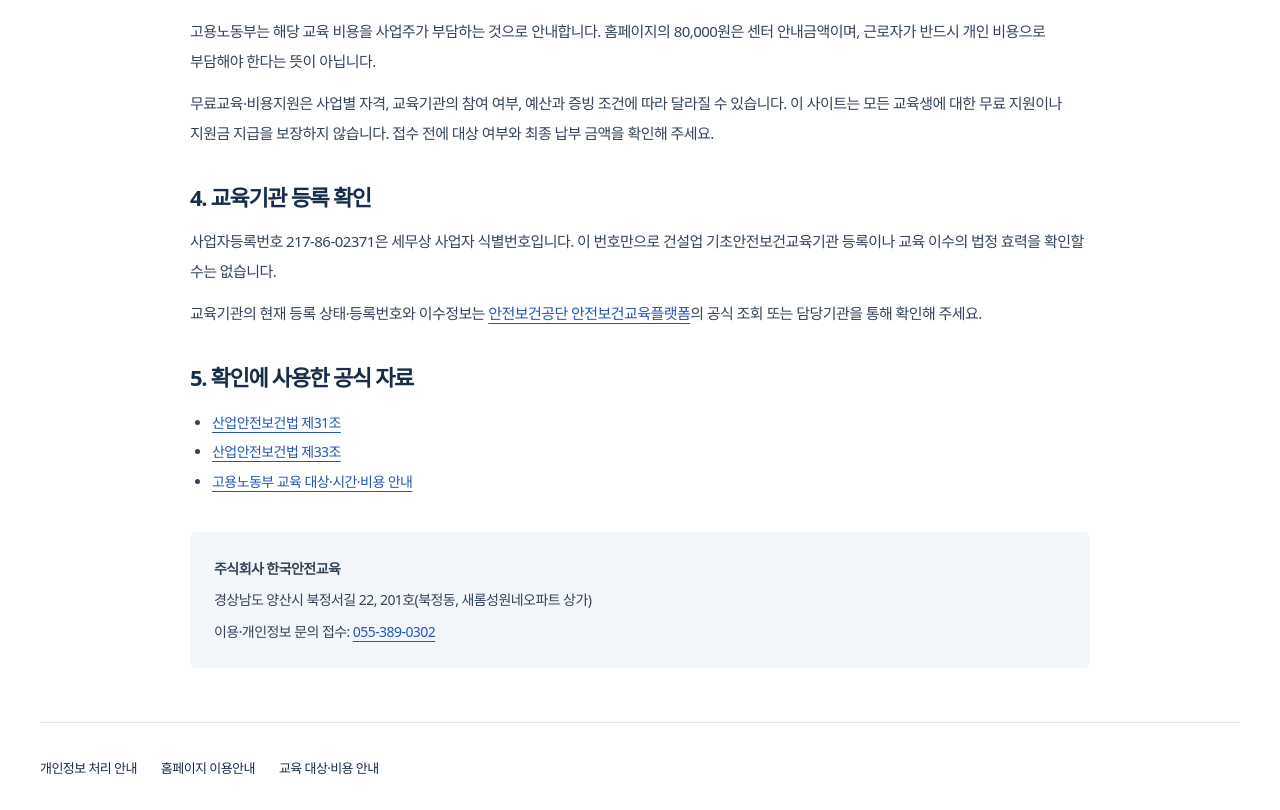
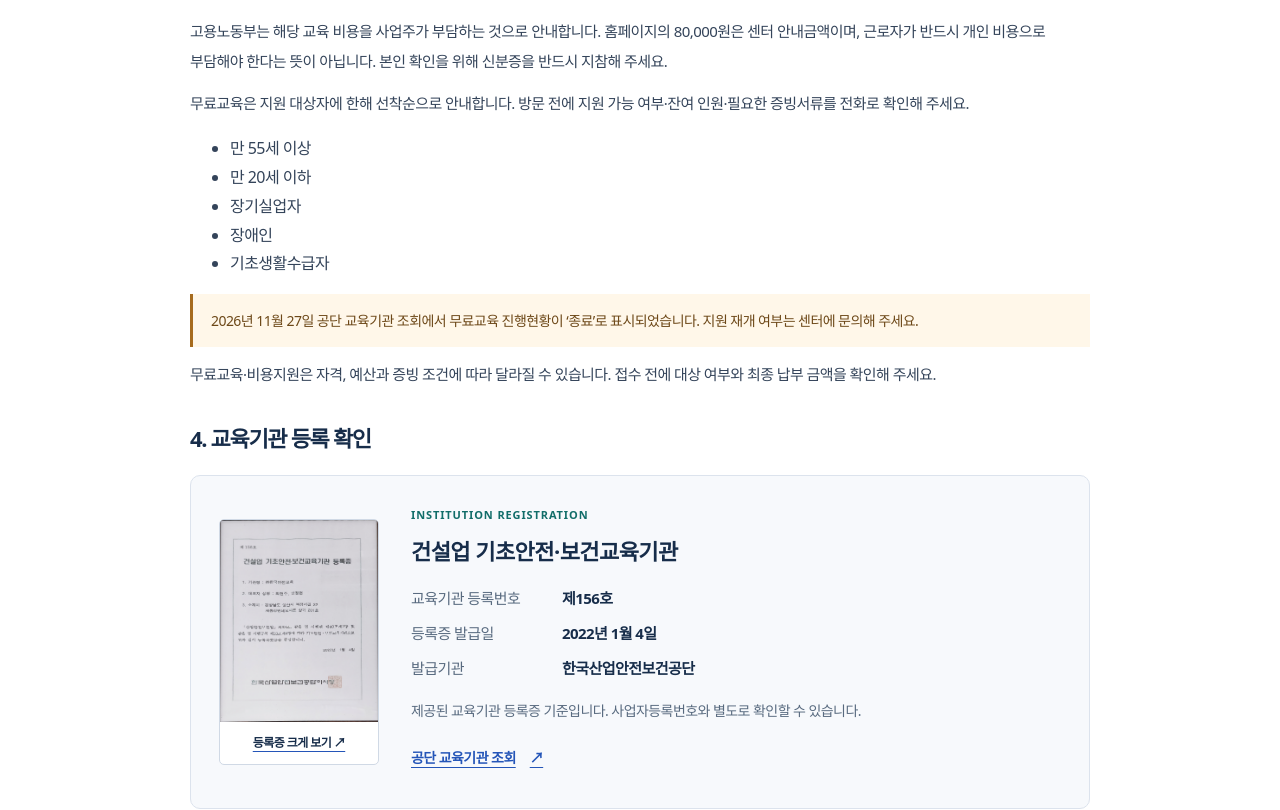
Before and after one commit to c7609chj8-dot/korea-safety-education, a Next.js app: page /education-guide in a window 1280 px wide. Shown: the part 722-1532 px from the top of the page. Built offline with nearby package versions, Linux system fonts and the light colour scheme; no server answers.

Commit message:
Add institution registration and visitor education guidance

```diff
--- a/app/education-guide/page.tsx
+++ b/app/education-guide/page.tsx
@@ -1,14 +1,17 @@
 import { LegalPage } from '../../components/legal-page';
 import { pageMetadata } from '../../lib/seo';
+import { educationInfo } from '../../lib/education-info';
+import { RegistrationEvidence } from '../../components/registration-evidence';
 
 export const metadata = pageMetadata({ title: '양산 건설업 기초안전보건교육 대상·비용 안내 | 한국안전교육', description: '건설 일용근로자 기초안전보건교육 대상, 기존 이수자의 예외, 4시간 교육과 사업주 비용 부담 원칙을 안내합니다. 양산 한국안전교육 문의 055-389-0302.', path: '/education-guide' });
 
 export default function EducationGuidePage() {
-  return <LegalPage title="교육 대상·비용 안내" description="건설업 기초안전보건교육의 대상과 비용 부담 원칙을 확인하세요.">
+  return <LegalPage title="교육 대상·비용 안내" description="건설업 기초안전보건교육의 대상, 준비물, 무료교육 지원과 기관 등록정보를 확인하세요." updatedAt="2026년 11월 27일">
     <section><h2>1. 교육 대상과 사업주의 의무</h2><p>산업안전보건법 제31조는 건설 일용근로자를 채용하는 사업주에게 기초안전보건교육 이수 의무를 부과합니다. 채용 전에 이미 해당 교육을 이수한 경우에는 같은 조의 예외가 적용됩니다.</p><p>모든 건설업 종사자에게 동일하게 새 교육이 필요하다고 단정하지 않습니다. 본인의 기존 이수 여부와 채용·업무 형태에 따른 적용은 사업주와 공식기관에 확인해 주세요.</p></section>
     <section><h2>2. 교육시간과 이수 확인</h2><p>건설업 기초안전보건교육은 총 4시간 과정으로 안내됩니다. 홈페이지의 일정 선택이나 이미지 열람은 실제 교육을 대체하지 않습니다. 출석·이수 및 이수증 확인은 해당 교육과정의 공식 절차에 따릅니다.</p></section>
-    <section><h2>3. 교육비와 지원 여부</h2><p>고용노동부는 해당 교육 비용을 사업주가 부담하는 것으로 안내합니다. 홈페이지의 80,000원은 센터 안내금액이며, 근로자가 반드시 개인 비용으로 부담해야 한다는 뜻이 아닙니다.</p><p>무료교육·비용지원은 사업별 자격, 교육기관의 참여 여부, 예산과 증빙 조건에 따라 달라질 수 있습니다. 이 사이트는 모든 교육생에 대한 무료 지원이나 지원금 지급을 보장하지 않습니다. 접수 전에 대상 여부와 최종 납부 금액을 확인해 주세요.</p></section>
-    <section><h2>4. 교육기관 등록 확인</h2><p>사업자등록번호 217-86-02371은 세무상 사업자 식별번호입니다. 이 번호만으로 건설업 기초안전보건교육기관 등록이나 교육 이수의 법정 효력을 확인할 수는 없습니다.</p><p>교육기관의 현재 등록 상태·등록번호와 이수정보는 <a href="https://edu.kosha.or.kr/" target="_blank" rel="noopener noreferrer">안전보건공단 안전보건교육플랫폼</a>의 공식 조회 또는 담당기관을 통해 확인해 주세요.</p></section>
-    <section><h2>5. 확인에 사용한 공식 자료</h2><ul className="policy-sources"><li><a href="https://www.law.go.kr/법령/산업안전보건법/제31조" target="_blank" rel="noopener noreferrer">산업안전보건법 제31조</a></li><li><a href="https://www.law.go.kr/법령/산업안전보건법/제33조" target="_blank" rel="noopener noreferrer">산업안전보건법 제33조</a></li><li><a href="https://1350.moel.go.kr/rtmview.do?id=1000270685" target="_blank" rel="noopener noreferrer">고용노동부 교육 대상·시간·비용 안내</a></li></ul></section>
+    <section><h2>3. 교육비·준비물과 무료교육</h2><p>고용노동부는 해당 교육 비용을 사업주가 부담하는 것으로 안내합니다. 홈페이지의 {educationInfo.fee}은 센터 안내금액이며, 근로자가 반드시 개인 비용으로 부담해야 한다는 뜻이 아닙니다. 본인 확인을 위해 신분증을 반드시 지참해 주세요.</p><p>{educationInfo.freeNotice}</p><ul>{educationInfo.freeTargets.map(target => <li key={target}>{target}</li>)}</ul><p className="free-status">{educationInfo.portalNotice}</p><p>무료교육·비용지원은 자격, 예산과 증빙 조건에 따라 달라질 수 있습니다. 접수 전에 대상 여부와 최종 납부 금액을 확인해 주세요.</p></section>
+    <section><h2>4. 교육기관 등록 확인</h2><RegistrationEvidence /><p>2026년 11월 27일 공단 교육기관 조회에서 기관명 (주)한국안전교육, 양산시 북정서길 22 주소 및 전화번호 055-389-0302가 일치하는 것을 확인했습니다. 현재 조회 내용과 교육일정은 <a href={educationInfo.registryUrl} target="_blank" rel="noopener noreferrer">공단 건설기초안전 교육포털</a>에서 ‘한국안전교육’을 검색해 확인할 수 있습니다.</p><p>사업자등록번호 217-86-02371은 세무상 사업자 식별번호이며 교육기관 등록번호 {educationInfo.registrationNumber}와 구분합니다.</p></section>
+    <section><h2>5. 주차 안내</h2><p>{educationInfo.parking}을 이용하실 수 있습니다.</p></section>
+    <section><h2>6. 확인에 사용한 공식 자료</h2><ul className="policy-sources"><li><a href="https://www.law.go.kr/법령/산업안전보건법/제31조" target="_blank" rel="noopener noreferrer">산업안전보건법 제31조</a></li><li><a href="https://www.law.go.kr/법령/산업안전보건법/제33조" target="_blank" rel="noopener noreferrer">산업안전보건법 제33조</a></li><li><a href="https://1350.moel.go.kr/rtmview.do?id=1000270685" target="_blank" rel="noopener noreferrer">고용노동부 교육 대상·시간·비용 안내</a></li></ul></section>
   </LegalPage>;
 }
--- a/app/globals.css
+++ b/app/globals.css
@@ -313,3 +313,30 @@ details[open] .faq-plus:after{transform:rotate(0)}
 @media(max-width:370px){.hero-photo.hero-slider{aspect-ratio:.94}.slider-caption{left:17px;right:17px;bottom:88px}.slider-caption h2{font-size:22px}.slider-caption p{font-size:13px}.slider-caption .photo-label{font-size:11px}.slider-controls{left:14px;right:14px;gap:4px}.slider-navigation{gap:3px}.slider-pagination button{width:20px}.slider-counter{top:15px;left:17px}}
 
 @media(max-width:370px){.hero-actions .button{font-size:13px;gap:6px;padding-inline:10px}}
+
+.free-education-panel{margin-top:28px;padding:30px;border:1px solid #cfdbeb;border-radius:10px;background:#fff;scroll-margin-top:100px}
+.free-education-panel h3{font-size:23px;margin:8px 0 12px}
+.free-education-panel p{line-height:1.8;color:var(--muted);font-size:15px}
+.free-targets{display:flex;flex-wrap:wrap;gap:10px;list-style:none;padding:0;margin:20px 0}
+.free-targets li{padding:8px 14px;border-radius:5px;background:#edf3fa;color:var(--ink);font-size:15px;font-weight:700}
+.free-status,.policy-page p.free-status{padding:14px 18px;border-left:3px solid #a66b1e;background:#fff7e9;color:#6d4818;line-height:1.8;font-size:14px}
+.free-preparation{margin-top:18px;display:grid;gap:5px}
+.free-preparation strong{color:var(--ink);margin-right:8px}
+.free-links{display:flex;flex-wrap:wrap;gap:12px 28px;margin-top:20px}
+.registration-evidence{display:grid;grid-template-columns:160px minmax(0,1fr);gap:32px;align-items:center;padding:28px;margin:28px 0;border:1px solid var(--line);border-radius:10px;background:#f7f9fc}
+.registration-thumbnail{display:block;overflow:hidden;border:1px solid #d0d9e5;background:#fff;border-radius:5px;text-align:center}
+.registration-thumbnail img{display:block;width:100%;height:auto}
+.registration-thumbnail span{display:block;padding:10px 4px;font-size:12px;color:var(--ink);font-weight:700}
+.registration-details h3{font-size:22px;margin:8px 0 16px}
+.registration-details dl{display:grid;gap:8px;margin:0}
+.registration-details dl>div{display:flex;flex-wrap:wrap;gap:4px 16px;font-size:15px}
+.registration-details dt{color:var(--muted);flex-basis:135px}
+.registration-details dd{margin:0;font-weight:700;color:var(--ink)}
+.registration-details>p:not(.eyebrow){font-size:14px;line-height:1.8;color:var(--muted);margin:16px 0 12px}
+.policy-page .registration-evidence{margin:20px 0}
+.policy-page .registration-details .eyebrow{font-size:11px;margin:0}
+.policy-page .registration-details>p:not(.eyebrow){font-size:14px}
+.footer-registration{font-size:13px;line-height:1.8;color:var(--muted);margin-top:14px}
+.footer-registration a{text-decoration:underline;text-underline-offset:3px}
+@media(max-width:800px){.free-education-panel{padding:22px 20px}.free-education-panel h3{font-size:21px}.free-links{flex-direction:column;align-items:flex-start}.free-targets{gap:8px}.free-targets li{padding:7px 10px;font-size:14px}.registration-evidence{gap:22px;padding:22px;grid-template-columns:120px minmax(0,1fr)}.registration-details h3{font-size:20px}.registration-details dl>div{font-size:14px}.registration-details dt{flex-basis:auto}.registration-details .eyebrow{font-size:10px}}
+@media(max-width:520px){.registration-evidence{grid-template-columns:1fr;gap:22px}.registration-thumbnail{width:150px}.registration-details h3{font-size:21px}.registration-details dl>div{gap:5px 12px}.registration-details dt{flex-basis:122px}.free-preparation strong{display:block}.free-status,.policy-page p.free-status{padding:12px 14px}}
--- /dev/null
+++ b/components/registration-evidence.tsx
@@ -0,0 +1,18 @@
+import Image from 'next/image';
+import { educationInfo } from '../lib/education-info';
+
+export function RegistrationEvidence() {
+  return <article className="registration-evidence" aria-labelledby="registration-title">
+    <a className="registration-thumbnail" href={educationInfo.registrationImage} target="_blank" rel="noopener noreferrer" aria-label="교육기관 등록증 크게 보기 (새 창)">
+      <Image src={educationInfo.registrationImage} alt="한국안전교육 건설업 기초안전·보건교육기관 등록증 제156호" width={1464} height={1876} sizes="160px" />
+      <span>등록증 크게 보기 ↗</span>
+    </a>
+    <div className="registration-details">
+      <p className="eyebrow">INSTITUTION REGISTRATION</p>
+      <h3 id="registration-title">건설업 기초안전·보건교육기관</h3>
+      <dl><div><dt>교육기관 등록번호</dt><dd>{educationInfo.registrationNumber}</dd></div><div><dt>등록증 발급일</dt><dd>{educationInfo.registrationDate}</dd></div><div><dt>발급기관</dt><dd>{educationInfo.registrationIssuer}</dd></div></dl>
+      <p>제공된 교육기관 등록증 기준입니다. 사업자등록번호와 별도로 확인할 수 있습니다.</p>
+      <a className="text-link" href={educationInfo.registryUrl} target="_blank" rel="noopener noreferrer">공단 교육기관 조회 <span aria-hidden="true">↗</span></a>
+    </div>
+  </article>;
+}
--- a/lib/company.ts
+++ b/lib/company.ts
@@ -1,5 +1,6 @@
 // Public business information from the registration certificate and subsequent user corrections.
-// The certificate image and corporate registration number are not published.
+// The tax certificate image and corporate registration number are not published.
+// The separate training-institution certificate is recorded in education-info.ts.
 export const company = {
   legalName: '주식회사 한국안전교육',
   representatives: '최현주·안정현',
--- /dev/null
+++ b/lib/education-info.ts
@@ -0,0 +1,14 @@
+// Institution certificate supplied by the operator; operating details confirmed in chat.
+// The portal status is a dated observation, not a live availability feed.
+export const educationInfo = {
+  fee: '80,000원',
+  parking: '상가 주차장이나 아파트 뒤편 노상의 무료 주차장',
+  freeTargets: ['만 55세 이상', '만 20세 이하', '장기실업자', '장애인', '기초생활수급자'],
+  freeNotice: '무료교육은 지원 대상자에 한해 선착순으로 안내합니다. 방문 전에 지원 가능 여부·잔여 인원·필요한 증빙서류를 전화로 확인해 주세요.',
+  portalNotice: '2026년 11월 27일 공단 교육기관 조회에서 무료교육 진행현황이 ‘종료’로 표시되었습니다. 지원 재개 여부는 센터에 문의해 주세요.',
+  registrationNumber: '제156호',
+  registrationDate: '2022년 1월 4일',
+  registrationIssuer: '한국산업안전보건공단',
+  registrationImage: '/images/registration/training-registration.jpg',
+  registryUrl: 'https://cobedu.kosha.or.kr/intro/institution',
+} as const;
```
Also changed, not shown: app/page.tsx (+16 -4 lines), public/images/registration/training-registration.jpg (added), 1 other file (tests, documents, lock files or other folders).
